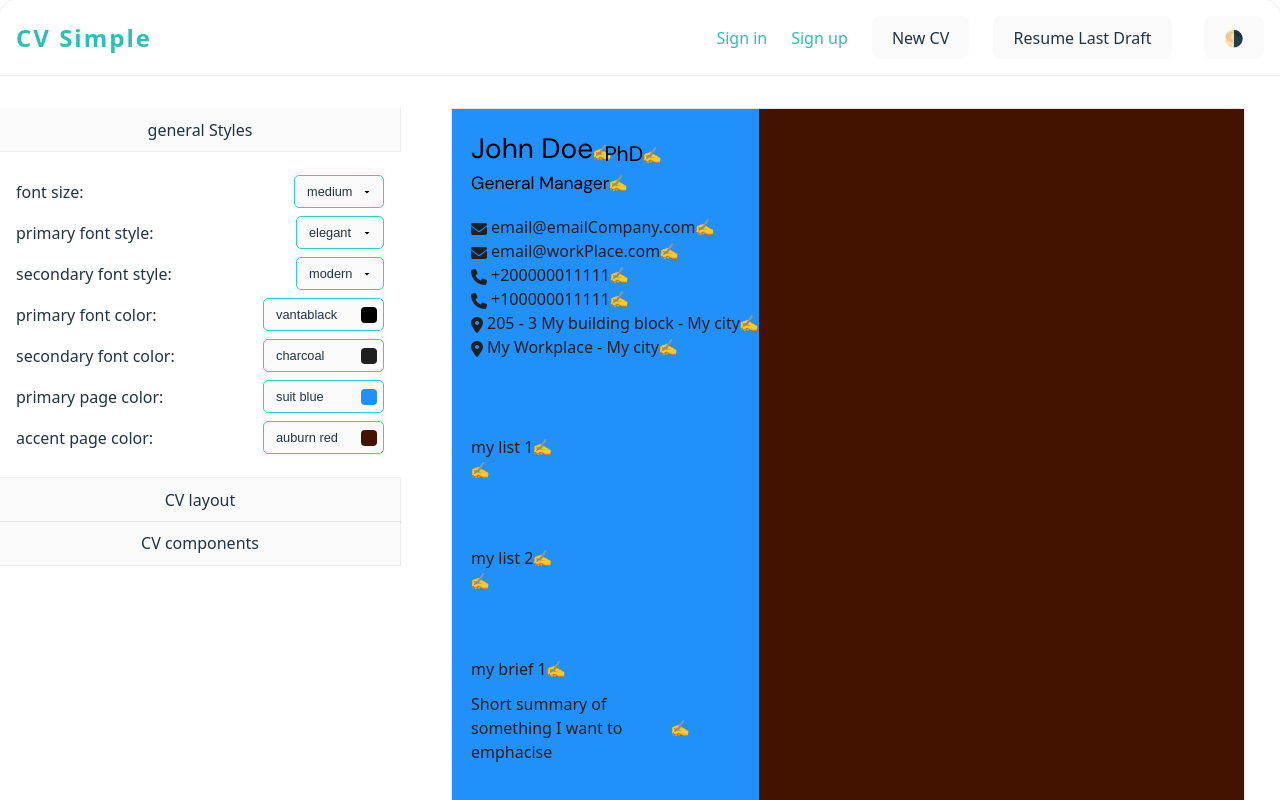
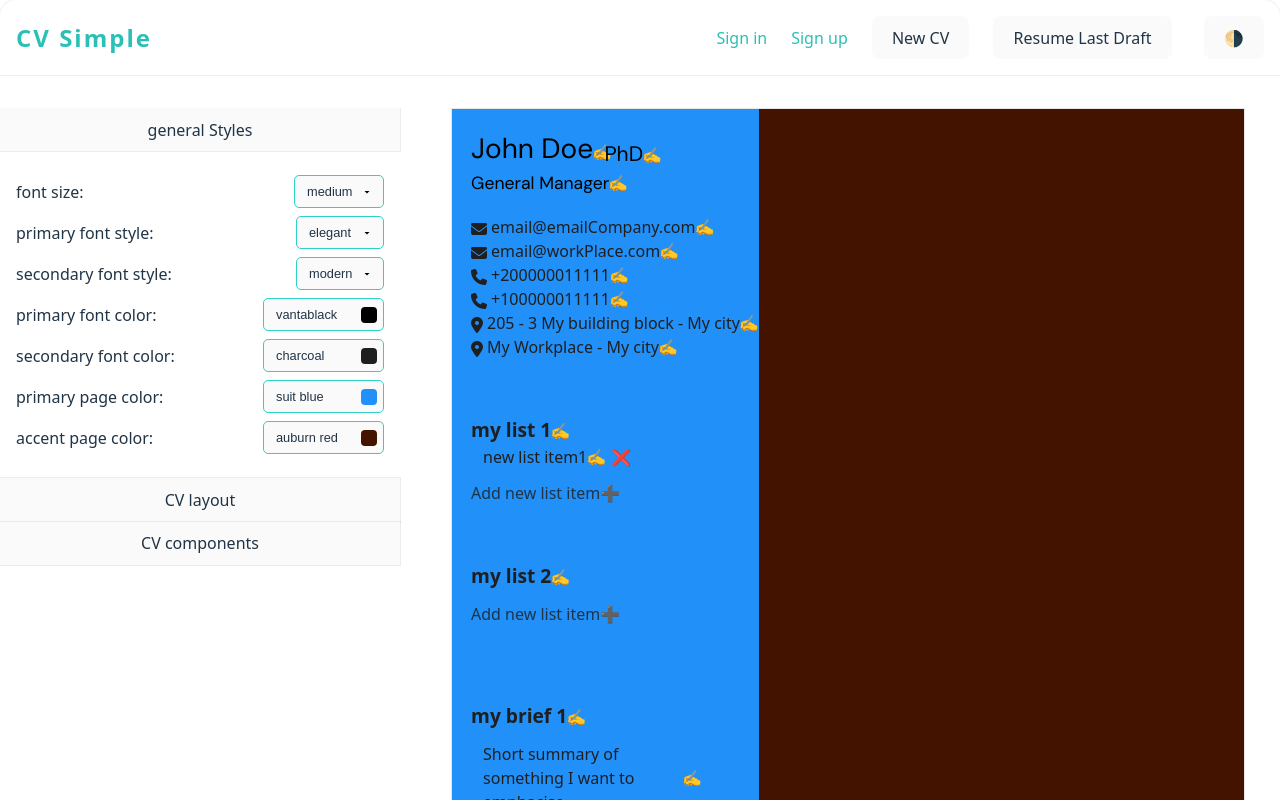
Before and after one commit to kad5/TOP-CV-app, a React (Vite) app in the folder CV-Wizard/: page /builder in a window 1280 px wide. Shown: the top 800 px of the page. Built offline with nearby package versions, Linux system fonts and the light colour scheme.

Commit message:
vertical style done

```diff
--- a/CV-Wizard/src/assets/components/CvHeader.jsx
+++ b/CV-Wizard/src/assets/components/CvHeader.jsx
@@ -1,5 +1,7 @@
 import useCV from "../utils/context";
-import Input from "./InputField";
+import Para from "./Para";
+import EditableList from "./List";
+import Rows from "./Rows";
 
 export default function CvHeader({ type = "" }) {
   const { cvData } = useCV();
@@ -9,91 +11,93 @@ export default function CvHeader({ type = "" }) {
       className={`cv-header ${type}`}
     >
       <div className="name-title">
-        <Input
+        <Para
           className={"h-name"}
           keys={["header", "name"]}
           init={cvData.header.name}
           primary={true}
         />
-        <Input
+        <Para
           className={"h-titleLetters"}
           keys={["header", "titleLetters"]}
           init={cvData.header.titleLetters}
           primary={true}
         />
       </div>
-      <Input
+      <Para
         className={"h-jobTitle"}
         keys={["header", "jobTitle"]}
         init={cvData.header.jobTitle}
         primary={true}
       />
-      <Input
+      <Para
         className={"h-email1"}
         keys={["header", "email1"]}
         init={cvData.header.email1}
       />
-      <Input
+      <Para
         className={"h-email2"}
         keys={["header", "email2"]}
         init={cvData.header.email2}
       />
-      <Input
+      <Para
         className={"h-phone1"}
         keys={["header", "phone1"]}
         init={cvData.header.phone1}
       />
-      <Input
+      <Para
         className={"h-phone2"}
         keys={["header", "phone2"]}
         init={cvData.header.phone2}
       />
-      <Input
+      <Para
         className={"h-address"}
         keys={["header", "address"]}
         init={cvData.header.address}
       />
-      <Input
+      <Para
         className={"h-workAddress"}
         keys={["header", "workAddress"]}
         init={cvData.header.workAddress}
       />
-      <Input
+      <Para
         className={"h-customList1Title"}
         keys={["header", "customList1Title"]}
         init={cvData.header.customList1Title}
       />
-      <Input
-        className={"h-customList1Content"}
+      <Rows
+        className="h-list"
         keys={["header", "customList1Content"]}
-        init={cvData.header.customList1Content}
-      />
-      <Input
+        list={cvData.header.customList1Content}
+        Keys={["header", "customList1Content"]}
+      ></Rows>
+      <Para
         className={"h-customList2Title"}
         keys={["header", "customList2Title"]}
         init={cvData.header.customList2Title}
       />
-      <Input
-        className={"h-customList2Content"}
+      <Rows
+        className="h-list"
         keys={["header", "customList2Content"]}
-        init={cvData.header.customList2Content}
-      />
-      <Input
+        list={cvData.header.customList2Content}
+        Keys={["header", "customList2Content"]}
+      ></Rows>
+      <Para
         className={"h-customPara1Title"}
         keys={["header", "customPara1Title"]}
         init={cvData.header.customPara1Title}
       />
-      <Input
+      <Para
         className={"h-customPara1Content"}
         keys={["header", "customPara1Content"]}
         init={cvData.header.customPara1Content}
       />
-      <Input
+      <Para
         className={"h-customPara2Title"}
         keys={["header", "customPara2Title"]}
         init={cvData.header.customPara2Title}
       />
-      <Input
+      <Para
         className={"h-customPara2Content"}
         keys={["header", "customPara2Content"]}
         init={cvData.header.customPara2Content}
--- a/CV-Wizard/src/assets/components/InputField.jsx
+++ b/CV-Wizard/src/assets/components/InputField.jsx
@@ -2,12 +2,7 @@ import { useState, useRef, useEffect } from "react";
 import useCV from "../utils/context";
 import { setNestedValue } from "../utils/setCV";
 
-export default function EditableSpan({
-  className,
-  keys,
-  init,
-  primary = false,
-}) {
+export default function Input({ className, keys, init, primary = false }) {
   const [value, setValue] = useState(init);
   const [oldValue, setOldValue] = useState(init);
   const [isActive, setIsActive] = useState(false);
@@ -15,7 +10,6 @@ export default function EditableSpan({
   const spanRef = useRef(null);
   const isInitialRender = useRef(true);
 
-  // Only update the span content when toggling edit mode
   useEffect(() => {
     if (!isInitialRender.current && spanRef.current) {
       if (isActive) {
@@ -31,7 +25,6 @@ export default function EditableSpan({
 
   function enableEdit() {
     setIsActive(true);
-    // Focus happens after state update
     setTimeout(() => {
       if (spanRef.current) {
         spanRef.current.focus();
@@ -54,7 +47,6 @@ export default function EditableSpan({
     setIsActive(false);
   }
 
-  // Handle key presses
   function handleKeyDown(e) {
     if (e.key === "Enter") {
       e.preventDefault();
--- /dev/null
+++ b/CV-Wizard/src/assets/components/List.jsx
@@ -0,0 +1,62 @@
+import { useState, useEffect } from "react";
+import useCV from "../utils/context";
+import { setNestedValue } from "../utils/setCV";
+import Input from "./InputField";
+
+// New separate EditableList component
+export default function EditableList({
+  className,
+  keys,
+  initList,
+  titleKeys,
+  titleInit,
+}) {
+  const { cvData, setCvData } = useCV();
+  const [localList, setLocalList] = useState(initList);
+
+  // Sync local state with prop changes
+  useEffect(() => {
+    setLocalList(initList);
+  }, [initList]);
+
+  const addItem = () => {
+    const newList = [...initList, "New Item"];
+    setLocalList(newList);
+    setCvData((prev) => setNestedValue(prev, keys, newList));
+  };
+
+  const deleteItem = (index) => {
+    const newList = initList.filter((_, i) => i !== index);
+    setLocalList(newList);
+    setCvData((prev) => setNestedValue(prev, keys, newList));
+  };
+
+  return (
+    <div className={`editable-list ${className}`}>
+      {/* Title using original Input */}
+      <Input
+        className="list-title"
+        keys={titleKeys}
+        init={titleInit}
+        primary={true}
+      />
+
+      {/* List items */}
+      <ul>
+        {localList.map((item, index) => (
+          <li key={index} className="list-item-wrapper">
+            <Input className="list-item" keys={[...keys, index]} init={item} />
+            <button className="delete-btn" onClick={() => deleteItem(index)}>
+              🗑️
+            </button>
+          </li>
+        ))}
+      </ul>
+
+      {/* Add button */}
+      <button className="add-btn" onClick={addItem}>
+        ➕ Add Item
+      </button>
+    </div>
+  );
+}
--- /dev/null
+++ b/CV-Wizard/src/assets/components/Para.jsx
@@ -0,0 +1,55 @@
+import { useState } from "react";
+import useCV from "../utils/context";
+import { setNestedValue } from "../utils/setCV";
+
+export default function Para({ className, keys, init, primary = false }) {
+  const [value, setValue] = useState(init);
+  const [oldValue, setOldValue] = useState(init);
+  const [isActive, setIsActive] = useState(false);
+  const { cvData, setCvData } = useCV();
+
+  function handleInput(e) {
+    setValue(e.target.value);
+  }
+
+  function enableEdit() {
+    setIsActive(true);
+  }
+
+  function cancelEdit() {
+    setIsActive(false);
+    setValue(oldValue);
+  }
+
+  function submitValue() {
+    setIsActive(false);
+    setOldValue(value);
+    setCvData((prev) => setNestedValue(prev, keys, value));
+  }
+
+  return (
+    <div
+      style={{
+        color: primary
+          ? cvData.styles.primaryFontClr
+          : cvData.styles.secondaryFontClr,
+        fontFamily: primary
+          ? cvData.styles.primaryFontStyle
+          : cvData.styles.secondaryFontStyle,
+      }}
+      className={`inp-wrapper ${className}`}
+    >
+      {isActive && <input value={value} onChange={handleInput} />}
+      {!isActive && <p>{value}</p>}
+      <div className="ctrls">
+        {!isActive && <button onClick={enableEdit}>✍️</button>}
+        {isActive && (
+          <>
+            <button onClick={submitValue}>✅</button>
+            <button onClick={cancelEdit}>✖️</button>
+          </>
+        )}
+      </div>
+    </div>
+  );
+}
--- /dev/null
+++ b/CV-Wizard/src/assets/components/Rows.jsx
@@ -0,0 +1,37 @@
+import useCV from "../utils/context";
+import { setNestedValue } from "../utils/setCV";
+import Para from "./Para";
+export default function Rows({ className, keys, list }) {
+  const { setCvData } = useCV();
+
+  function addNew() {
+    const value = "new list item";
+    const updatedList = [...list, value];
+    setCvData((prev) => setNestedValue(prev, keys, updatedList));
+  }
+  function deleteRow(id) {
+    const value = null;
+    setCvData((prev) => setNestedValue(prev, id, value));
+  }
+
+  return (
+    <>
+      <div className={className}>
+        {list.map((li, index) => {
+          if (li === null) return;
+          {
+            console.log(li);
+          }
+          const id = [...keys, index];
+          return (
+            <li key={index}>
+              <Para keys={id} init={li} />
+              <button onClick={() => deleteRow(id)}>❌</button>
+            </li>
+          );
+        })}
+        <button onClick={addNew}>Add new list item➕</button>
+      </div>
+    </>
+  );
+}
--- a/CV-Wizard/src/assets/styles/App.css
+++ b/CV-Wizard/src/assets/styles/App.css
@@ -286,6 +286,14 @@ aside {
   margin-bottom: 2rem;
   transform: scale(1);
   transform-origin: top center;
+  button {
+    all: unset !important;
+    font-family: Arial, Helvetica, sans-serif;
+  }
+  button {
+    cursor: pointer !important;
+    font-size: 16px !important;
+  }
 }
 
 .horizontal {
@@ -303,14 +311,6 @@ aside {
   display: flex;
   align-items: center;
   width: fit-content;
-  button {
-    all: unset !important;
-    font-family: Arial, Helvetica, sans-serif;
-  }
-  button {
-    cursor: pointer !important;
-    font-size: 16px !important;
-  }
   input:not(:disabled) {
     background-color: white;
     color: black;
@@ -465,6 +465,20 @@ aside {
 }
 
 /*vertical header styles */
+
+.h-list {
+  display: flex;
+  flex-direction: column;
+  > button {
+    margin-top: 12px !important;
+  }
+  li {
+    display: flex;
+    gap: 24px;
+    margin-left: 12px;
+  }
+}
+
 .cv-header.standard-v {
   padding: 5mm;
   display: flex;
@@ -482,6 +496,13 @@ aside {
     grid-area: h-jobTitle;
     font-size: 1.1em;
     margin-bottom: 5mm;
+  }
+  .h-customList1Title,
+  .h-customList2Title,
+  .h-customPara1Title,
+  .h-customPara2Title {
+    font-size: 1.2em;
+    font-weight: 600;
   }
 }
 
@@ -559,7 +580,7 @@ aside {
   }
   .h-customList1Title {
     grid-area: h-customList1Title;
-    margin-top: 20mm;
+    margin-top: 15mm;
   }
   .h-customList1Content {
     grid-area: h-customList1Content;
@@ -568,7 +589,7 @@ aside {
   }
   .h-customList2Title {
     grid-area: h-customList2Title;
-    margin-top: 20mm;
+    margin-top: 15mm;
   }
   .h-customList2Content {
     grid-area: h-customList2Content;
@@ -583,14 +604,16 @@ aside {
     grid-area: h-customPara1Content;
     margin-top: 3mm;
     max-width: 200px;
+    margin-left: 12px;
   }
   .h-customPara2Title {
     grid-area: h-customPara2Title;
-    margin-top: 20mm;
+    margin-top: 15mm;
   }
   .h-customPara2Content {
     grid-area: h-customPara2Content;
     margin-top: 3mm;
     max-width: 200px;
+    margin-left: 12px;
   }
 }
--- a/CV-Wizard/src/assets/utils/draft.jsx
+++ b/CV-Wizard/src/assets/utils/draft.jsx
@@ -26,7 +26,7 @@ export function blankCV() {
       address: "205 - 3 My building block - My city",
       workAddress: "My Workplace - My city",
       customList1Title: "my list 1",
-      customList1Content: [],
+      customList1Content: ["new list item1"],
       customList2Title: "my list 2",
       customList2Content: [],
       customPara1Title: "my brief 1",
@@ -55,7 +55,7 @@ export function listItem() {
     title: null, // the job title
     subtitle: null, // the date
     summary: null,
-    body: [], // if they want an array of li strings
+    body: [{ id, content }], // if they want an array of li strings
   };
 }
 
```
Also changed, not shown: 1 other file (tests, documents, lock files or other folders).
